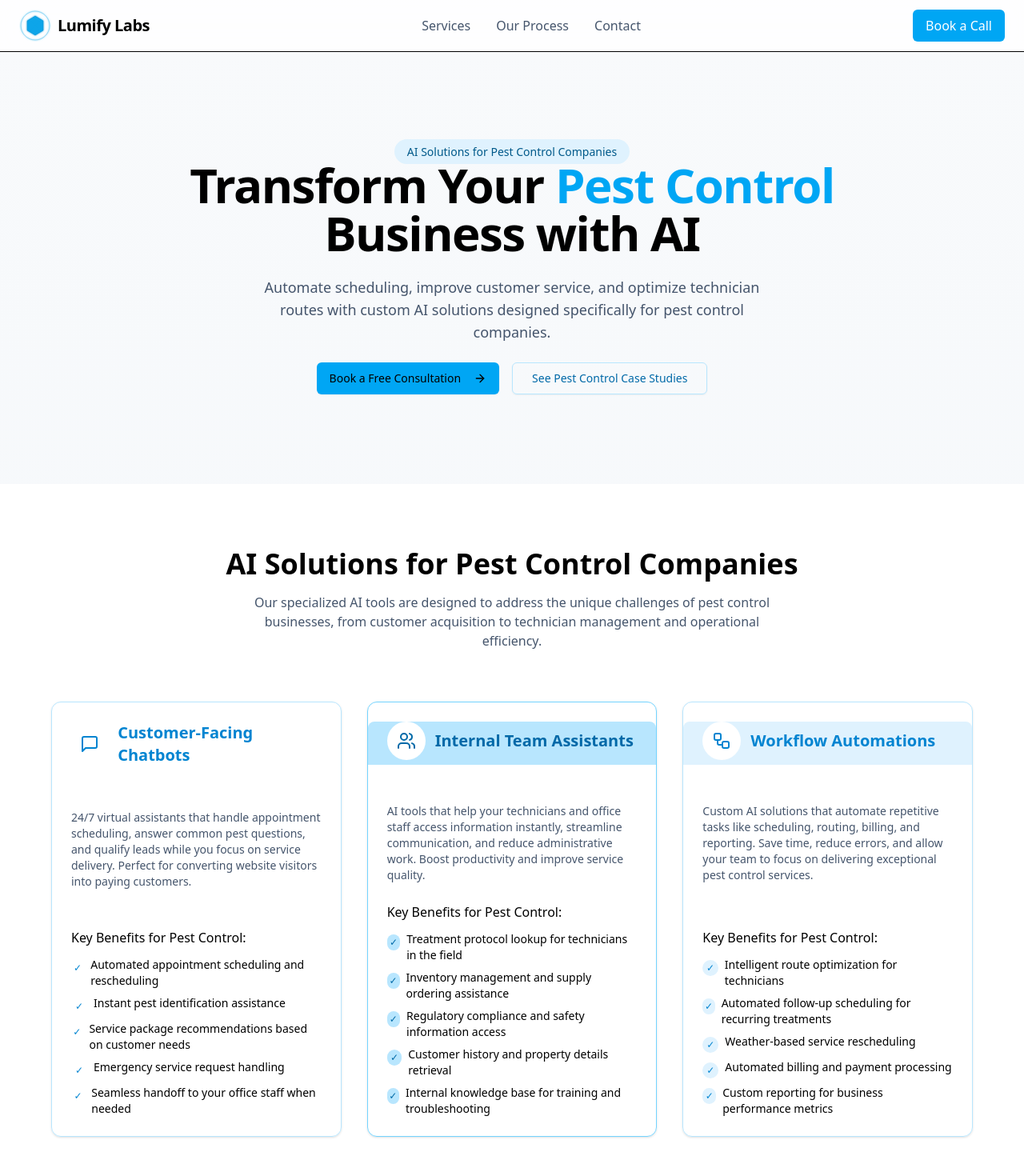
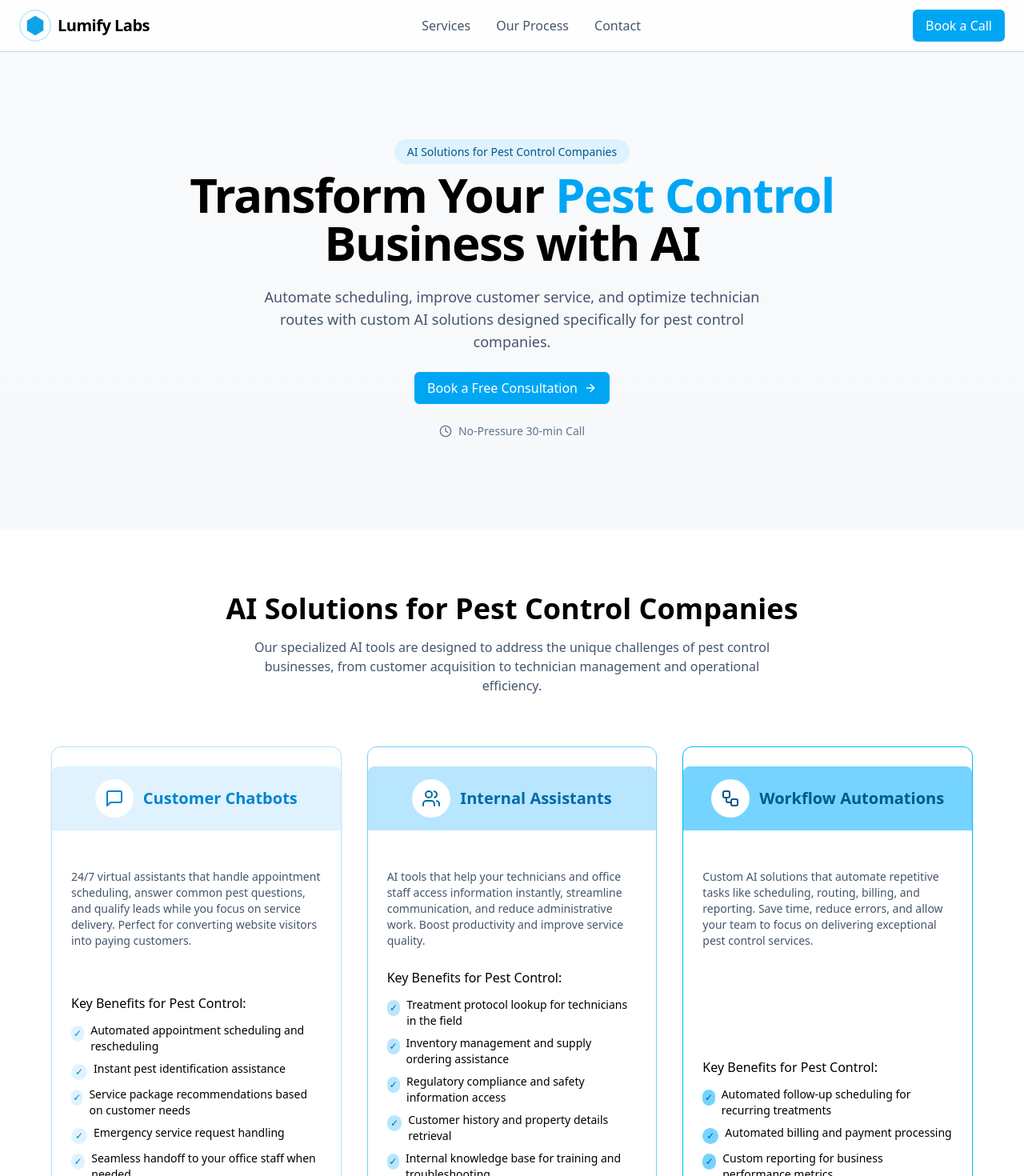
Before and after one commit to skeossei/lumify-labs-landing-page, a Next.js app: page / in a window 1280 px wide. Shown: the top 1470 px of the page at 80% size. Built offline with nearby package versions, Linux system fonts and the light colour scheme.

Commit message:
Fix Services and Process sections

```diff
--- a/src/app/layout.tsx
+++ b/src/app/layout.tsx
@@ -20,7 +20,7 @@ export default function RootLayout({
     <html lang="en">
       <head>
         <title>Lumify Labs</title>
-        <link href="/log.svg" rel="icon" type="image/svg+xml" />
+        <link href="/logo.svg" rel="icon" type="image/svg+xml" />
       </head>
       <body
         className={`${geistSans.variable} ${geistMono.variable} antialiased`}
--- a/src/components/HeadLine.tsx
+++ b/src/components/HeadLine.tsx
@@ -1,6 +1,7 @@
 import { Button } from "@/components/ui/button";
-import { ArrowRight } from "lucide-react";
+import { ArrowRight, Clock } from "lucide-react"; // ⬅️ Added Clock import
 import { FC } from "react";
+import Calendly from "./Calendly";
 
 const HeadLine: FC = () => {
   return (
@@ -10,7 +11,7 @@ const HeadLine: FC = () => {
           <span className="px-4 py-1.5 text-sm font-medium rounded-full bg-sky-100 text-sky-800">
             AI Solutions for Pest Control Companies
           </span>
-          <h1 className="text-4xl md:text-5xl lg:text-6xl font-bold tracking-tight">
+          <h1 className="mt-3 text-4xl md:text-5xl lg:text-6xl font-bold tracking-tight">
             Transform Your <span className="text-sky-500">Pest Control</span>{" "}
             Business with AI
           </h1>
@@ -19,18 +20,18 @@ const HeadLine: FC = () => {
             technician routes with custom AI solutions designed specifically for
             pest control companies.
           </p>
+
+          {/* Button */}
           <div className="flex flex-col sm:flex-row gap-4 justify-center">
-            <Button size="lg" className="bg-sky-500 hover:bg-sky-600">
+            <Calendly className="bg-sky-500 hover:bg-sky-600 text-white cursor-pointer px-4 py-2 rounded-md font-medium flex flex-row items-center">
               Book a Free Consultation
               <ArrowRight className="ml-2 h-4 w-4" />
-            </Button>
-            <Button
-              size="lg"
-              variant="outline"
-              className="border-sky-200 text-sky-700 hover:bg-sky-50"
-            >
-              See Pest Control Case Studies
-            </Button>
+            </Calendly>
+          </div>
+          {/* ⬇️ NEW CLOCK ROW */}
+          <div className="flex items-center justify-center text-slate-500 text-sm gap-2">
+            <Clock className="w-4 h-4" />
+            <span>No-Pressure 30-min Call</span>
           </div>
         </div>
       </div>
--- a/src/components/Logo.tsx
+++ b/src/components/Logo.tsx
@@ -1,14 +1,16 @@
+import { FC } from "react";
+
 type LogoProps = {
   className?: string;
   size?: number;
   variant?: "default" | "monochrome" | "white";
 };
 
-export default function Logo({
+const Logo: FC<LogoProps> = ({
   className = "",
   size = 40,
   variant = "default",
-}: LogoProps) {
+}) => {
   // Define colors based on variant
   let primaryColor = "#0ea5e9"; // sky-500
   let secondaryColor = "#0284c7"; // sky-600
@@ -111,8 +113,10 @@ export default function Logo({
         className="font-bold text-xl tracking-tight"
         style={{ color: textColor }}
       >
-        AutomateAI
+        Lumify Labs
       </span>
     </div>
   );
-}
+};
+
+export default Logo;
--- a/src/components/Navbar.tsx
+++ b/src/components/Navbar.tsx
@@ -37,7 +37,7 @@ const Navbar: FC = () => {
   };
 
   return (
-    <header className="sticky top-0 z-50 w-full border-b-[0.5px] bg-white/80 backdrop-blur-md">
+    <header className="sticky top-0 z-50 w-full border-b-[0.5px] border-slate-300 bg-white/80 backdrop-blur-md">
       <div className="max-w-screen-xl mx-auto flex h-16 items-center justify-between px-4 md:px-6">
         <Link
           href="/"
--- a/src/components/Process.tsx
+++ b/src/components/Process.tsx
@@ -35,9 +35,9 @@ const processSteps = [
     description:
       "Our team develops and integrates custom AI solutions that seamlessly fit into your existing pest control business processes and software systems.",
     icon: Code,
-    color: "bg-sky-100",
-    textColor: "text-sky-600",
-    borderColor: "border-sky-200",
+    color: "bg-sky-300",
+    textColor: "text-sky-800",
+    borderColor: "border-sky-400",
   },
   {
     id: 4,
@@ -45,9 +45,9 @@ const processSteps = [
     description:
       "We launch your solution and continuously optimize it based on performance data, seasonal pest trends, and your feedback.",
     icon: Rocket,
-    color: "bg-sky-200",
-    textColor: "text-sky-700",
-    borderColor: "border-sky-300",
+    color: "bg-sky-400",
+    textColor: "text-sky-900",
+    borderColor: "border-sky-500",
   },
 ];
 
@@ -71,8 +71,9 @@ const Process: FC = () => {
               key={step.id}
               className={`border ${step.borderColor} hover:shadow-md transition-all duration-300`}
             >
-              <CardHeader className={`${step.color} rounded-t-lg`}>
-                <div className="flex items-center justify-between">
+              <CardHeader
+                className={`${step.color} rounded-t-lg min-h-[70px] flex items-center justify-between`}
+              >
                 <div
                   className={`w-12 h-12 rounded-full bg-white flex items-center justify-center ${step.textColor}`}
                 >
@@ -81,9 +82,9 @@ const Process: FC = () => {
                 <div className="w-8 h-8 rounded-full bg-white flex items-center justify-center font-bold">
                   {step.id}
                 </div>
-                </div>
               </CardHeader>
-              <CardContent className="pt-6">
+
+              <CardContent>
                 <CardTitle className={`text-xl mb-2 ${step.textColor}`}>
                   {step.title}
                 </CardTitle>
--- a/src/components/Services.tsx
+++ b/src/components/Services.tsx
@@ -10,11 +10,11 @@ import { FC } from "react";
 
 const services = [
   {
-    title: "Customer-Facing Chatbots",
+    title: "Customer Chatbots",
     description:
       "24/7 virtual assistants that handle appointment scheduling, answer common pest questions, and qualify leads while you focus on service delivery. Perfect for converting website visitors into paying customers.",
     icon: MessageSquare,
-    color: "bg-sky-100:",
+    color: "bg-sky-100",
     textColor: "text-sky-600",
     borderColor: "border-sky-200",
     features: [
@@ -26,7 +26,7 @@ const services = [
     ],
   },
   {
-    title: "Internal Team Assistants",
+    title: "Internal Assistants",
     description:
       "AI tools that help your technicians and office staff access information instantly, streamline communication, and reduce administrative work. Boost productivity and improve service quality.",
     icon: Users,
@@ -46,13 +46,11 @@ const services = [
     description:
       "Custom AI solutions that automate repetitive tasks like scheduling, routing, billing, and reporting. Save time, reduce errors, and allow your team to focus on delivering exceptional pest control services.",
     icon: Workflow,
-    color: "bg-sky-100",
-    textColor: "text-sky-600",
-    borderColor: "border-sky-200",
+    color: "bg-sky-300",
+    textColor: "text-sky-800",
+    borderColor: "border-sky-400",
     features: [
-      "Intelligent route optimization for technicians",
       "Automated follow-up scheduling for recurring treatments",
-      "Weather-based service rescheduling",
       "Automated billing and payment processing",
       "Custom reporting for business performance metrics",
     ],
@@ -80,7 +78,9 @@ const Services: FC = () => {
               key={index}
               className={`border ${service.borderColor} hover:shadow-lg transition-all duration-300 h-full flex flex-col`}
             >
-              <CardHeader className={`${service.color} rounded-t-lg`}>
+              <CardHeader
+                className={`${service.color} rounded-t-lg flex flex-col items-center justify-center min-h-[80px]`}
+              >
                 <div className="flex items-center gap-3">
                   <div
                     className={`w-12 h-12 rounded-full bg-white flex items-center justify-center ${service.textColor}`}
@@ -92,10 +92,16 @@ const Services: FC = () => {
                   </CardTitle>
                 </div>
               </CardHeader>
+
               <CardContent className="pt-6 flex-grow flex flex-col">
-                <CardDescription className="text-slate-600 mb-6">
-                  {service.description}
-                </CardDescription>
+                {/* ⬇️ NEW container to control space */}
+                <div className="flex flex-col flex-grow">
+                  <CardDescription className="text-slate-600 mb-6">
+                    {service.description}
+                  </CardDescription>
+                </div>
+
+                {/* Key Benefits */}
                 <div className="mt-auto">
                   <h4 className="font-medium mb-3">
                     Key Benefits for Pest Control:
```
Also changed, not shown: public/logo.svg. Lines whose indentation alone changed are shown as unchanged.
